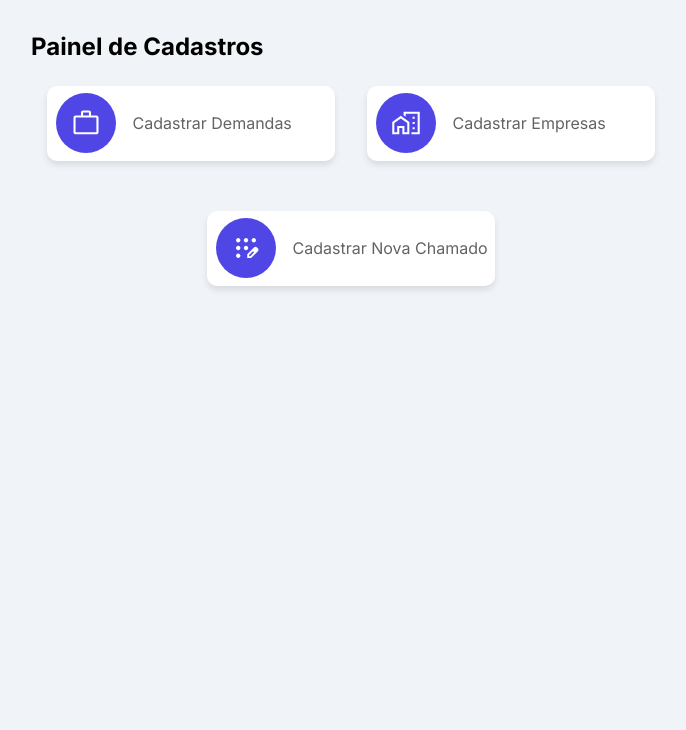
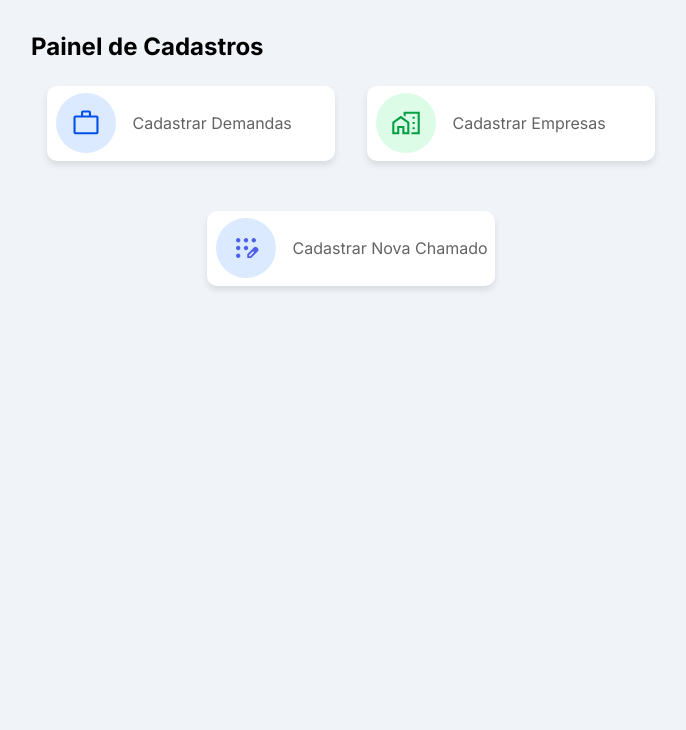
Before and after one commit to ViniciusCarvalhoDevy/Register-Call, a Django app: page /user/registerPainel in a window 1280 px wide. Shown: the part 77-807 px from the top of the page, without its empty margins (289-975 px from the left). Run offline with Django 5.2, Linux system fonts and the light colour scheme; a user stored in the database is signed in.

Commit message:
initial register demand

```diff
--- a/CustomerUser/static/css/home/home.css
+++ b/CustomerUser/static/css/home/home.css
@@ -87,6 +87,7 @@ main .containerPainel .containerCards #containerIcon2 {
     margin-left: 0.5rem;
     /*00A042*/
 }
+
 main .containerPainel .containerCards .containerInfo {
     width: 70%;
     height: 90%;
--- a/CustomerUser/static/css/registerPainel/registerPainel.css
+++ b/CustomerUser/static/css/registerPainel/registerPainel.css
@@ -70,7 +70,7 @@ main .containerPainel .containerCards #containerIcon1 {
     display: flex;
     justify-content: center;
     align-items: center;
-    background-color: #4f46e5;
+    background-color: #DBEAFE;
     margin-right: 1rem;
     margin-left: 0.5rem;
 }
@@ -83,7 +83,21 @@ main .containerPainel .containerCards #containerIcon2 {
     display: flex;
     justify-content: center;
     align-items: center;
-    background-color: #4f46e5;
+    background-color: #DCFCE7;
+    margin-right: 1rem;
+    margin-left: 0.5rem;
+    /*00A042*/
+}
+main .containerPainel .containerCards #containerIcon3 {
+    width: 60px;
+    min-width: 40px;
+    height: 60px;
+    min-height: 40px;
+    border-radius: 50%;
+    display: flex;
+    justify-content: center;
+    align-items: center;
+    background-color: #DBEAFE;
     margin-right: 1rem;
     margin-left: 0.5rem;
     /*00A042*/
--- a/CustomerUser/templates/registerPainel/registerPainel.html
+++ b/CustomerUser/templates/registerPainel/registerPainel.html
@@ -17,7 +17,7 @@
 
             <a href="{% url 'demandRegister' %}" class="containerCards">
                 <div class="containerIcon" id="containerIcon1">
-<svg xmlns="http://www.w3.org/2000/svg" height="30px" viewBox="0 -960 960 960" width="30px" fill="#fff"><path d="M146.67-120q-27 0-46.84-19.83Q80-159.67 80-186.67v-466.66q0-27 19.83-46.84Q119.67-720 146.67-720H320v-93.33q0-27 19.83-46.84Q359.67-880 386.67-880h186.66q27 0 46.84 19.83Q640-840.33 640-813.33V-720h173.33q27 0 46.84 19.83Q880-680.33 880-653.33v466.66q0 27-19.83 46.84Q840.33-120 813.33-120H146.67Zm0-66.67h666.66v-466.66H146.67v466.66Zm240-533.33h186.66v-93.33H386.67V-720Zm-240 533.33v-466.66 466.66Z"/></svg>                </div>
+<svg xmlns="http://www.w3.org/2000/svg" height="30px" viewBox="0 -960 960 960" width="30px" fill="#0050E9"><path d="M146.67-120q-27 0-46.84-19.83Q80-159.67 80-186.67v-466.66q0-27 19.83-46.84Q119.67-720 146.67-720H320v-93.33q0-27 19.83-46.84Q359.67-880 386.67-880h186.66q27 0 46.84 19.83Q640-840.33 640-813.33V-720h173.33q27 0 46.84 19.83Q880-680.33 880-653.33v466.66q0 27-19.83 46.84Q840.33-120 813.33-120H146.67Zm0-66.67h666.66v-466.66H146.67v466.66Zm240-533.33h186.66v-93.33H386.67V-720Zm-240 533.33v-466.66 466.66Z"/></svg>                </div>
                 <div class="containerInfo" id="containerInfo">
                     <span class="infoTitle" id="infoTitle">
                         Cadastrar Demandas
@@ -26,7 +26,7 @@
             </a>
             <a class="containerCards">
                 <div class="containerIcon" id="containerIcon2">
-<svg xmlns="http://www.w3.org/2000/svg" height="30px" viewBox="0 -960 960 960" width="30px" fill="#fff"><path d="M691.33-615.33H758V-682h-66.67v66.67Zm0 167.33H758v-66.67h-66.67V-448Zm0 166.67H758V-348h-66.67v66.67ZM654-120v-66.67h199.33v-586.66H470V-680l-66.67-47.33V-840H920v720H654Zm-614 0v-393.33l274-196 273.33 196V-120H362.67v-200.67h-97.34V-120H40Zm66.67-66.67h92v-200.66h230.66v200.66h91.34v-292.66L314-627.33 106.67-479.05v292.38ZM654-550ZM429.33-186.67v-200.66H198.67v200.66-200.66h230.66v200.66Z"/></svg>                </div>
+<svg xmlns="http://www.w3.org/2000/svg" height="30px" viewBox="0 -960 960 960" width="30px" fill="#00A042"><path d="M691.33-615.33H758V-682h-66.67v66.67Zm0 167.33H758v-66.67h-66.67V-448Zm0 166.67H758V-348h-66.67v66.67ZM654-120v-66.67h199.33v-586.66H470V-680l-66.67-47.33V-840H920v720H654Zm-614 0v-393.33l274-196 273.33 196V-120H362.67v-200.67h-97.34V-120H40Zm66.67-66.67h92v-200.66h230.66v200.66h91.34v-292.66L314-627.33 106.67-479.05v292.38ZM654-550ZM429.33-186.67v-200.66H198.67v200.66-200.66h230.66v200.66Z"/></svg>                </div>
                     <div class="containerInfo" id="containerInfo">
                         <span class="infoTitle" id="infoTitle">
                             Cadastrar Empresas
@@ -34,8 +34,8 @@
                     </div>
                 </a>
             <a class="containerCards">
-                <div class="containerIcon" id="containerIcon2">
-                <svg xmlns="http://www.w3.org/2000/svg" height="30px" viewBox="0 -960 960 960" width="30px" fill="#fff"><path d="M230.67-160q-29.67 0-50.17-20.5T160-230.67q0-29.66 20.5-50.16 20.5-20.5 50.17-20.5 29.66 0 50.16 20.5 20.5 20.5 20.5 50.16 0 29.67-20.5 50.17T230.67-160Zm0-249.33q-29.67 0-50.17-20.5T160-480q0-29.67 20.5-50.17t50.17-20.5q29.66 0 50.16 20.5 20.5 20.5 20.5 50.17t-20.5 50.17q-20.5 20.5-50.16 20.5Zm0-249.34q-29.67 0-50.17-20.5T160-729.33q0-29.67 20.5-50.17t50.17-20.5q29.66 0 50.16 20.5 20.5 20.5 20.5 50.17 0 29.66-20.5 50.16-20.5 20.5-50.16 20.5Zm249.33 0q-29.67 0-50.17-20.5t-20.5-50.16q0-29.67 20.5-50.17T480-800q29.67 0 50.17 20.5t20.5 50.17q0 29.66-20.5 50.16-20.5 20.5-50.17 20.5Zm249.33 0q-29.66 0-50.16-20.5-20.5-20.5-20.5-50.16 0-29.67 20.5-50.17t50.16-20.5q29.67 0 50.17 20.5t20.5 50.17q0 29.66-20.5 50.16-20.5 20.5-50.17 20.5ZM480.11-409.33q-29.11 0-49.94-20.73-20.84-20.73-20.84-49.83 0-29.11 20.73-49.94 20.73-20.84 49.83-20.84 29.11 0 49.94 20.73 20.84 20.73 20.84 49.83 0 29.11-20.73 49.94-20.73 20.84-49.83 20.84ZM520-160v-123l221-220q9-9 20-13t22-4q12 0 23 4.5t20 13.5l37 37q8.67 9 12.83 20 4.17 11 4.17 22t-4.33 22.5q-4.34 11.5-13.28 20.5L643-160H520Zm300-263-37-37 37 37ZM580-220h38l121-122-18-19-19-18-122 121v38Zm141-141-19-18 37 37-18-19Z"/></svg>
+                <div class="containerIcon" id="containerIcon3">
+                <svg xmlns="http://www.w3.org/2000/svg" height="30px" viewBox="0 -960 960 960" width="30px" fill="#4d60e7"><path d="M230.67-160q-29.67 0-50.17-20.5T160-230.67q0-29.66 20.5-50.16 20.5-20.5 50.17-20.5 29.66 0 50.16 20.5 20.5 20.5 20.5 50.16 0 29.67-20.5 50.17T230.67-160Zm0-249.33q-29.67 0-50.17-20.5T160-480q0-29.67 20.5-50.17t50.17-20.5q29.66 0 50.16 20.5 20.5 20.5 20.5 50.17t-20.5 50.17q-20.5 20.5-50.16 20.5Zm0-249.34q-29.67 0-50.17-20.5T160-729.33q0-29.67 20.5-50.17t50.17-20.5q29.66 0 50.16 20.5 20.5 20.5 20.5 50.17 0 29.66-20.5 50.16-20.5 20.5-50.16 20.5Zm249.33 0q-29.67 0-50.17-20.5t-20.5-50.16q0-29.67 20.5-50.17T480-800q29.67 0 50.17 20.5t20.5 50.17q0 29.66-20.5 50.16-20.5 20.5-50.17 20.5Zm249.33 0q-29.66 0-50.16-20.5-20.5-20.5-20.5-50.16 0-29.67 20.5-50.17t50.16-20.5q29.67 0 50.17 20.5t20.5 50.17q0 29.66-20.5 50.16-20.5 20.5-50.17 20.5ZM480.11-409.33q-29.11 0-49.94-20.73-20.84-20.73-20.84-49.83 0-29.11 20.73-49.94 20.73-20.84 49.83-20.84 29.11 0 49.94 20.73 20.84 20.73 20.84 49.83 0 29.11-20.73 49.94-20.73 20.84-49.83 20.84ZM520-160v-123l221-220q9-9 20-13t22-4q12 0 23 4.5t20 13.5l37 37q8.67 9 12.83 20 4.17 11 4.17 22t-4.33 22.5q-4.34 11.5-13.28 20.5L643-160H520Zm300-263-37-37 37 37ZM580-220h38l121-122-18-19-19-18-122 121v38Zm141-141-19-18 37 37-18-19Z"/></svg>
                 </div>
                     <div class="containerInfo" id="containerInfo">
                         <span class="infoTitle" id="infoTitle">
--- a/Demand/templates/demandRegister.html
+++ b/Demand/templates/demandRegister.html
@@ -15,7 +15,7 @@
             <h1 class="titlePainel" id="titlePainel">Cadastre suas Demanda</h1>
         </section>
         <section class="containerPainel" id="containerPainel">
-            <form action="" method="post" class="space-y-6 ">
+            <form method="post" class="space-y-6 ">
                 {% csrf_token %}
                 <div class="formContainer">
                     {% include "global/forms.html" with form=form %}
```
Also changed, not shown: Demand/views.py (+10 -4 lines), db.sqlite3.
